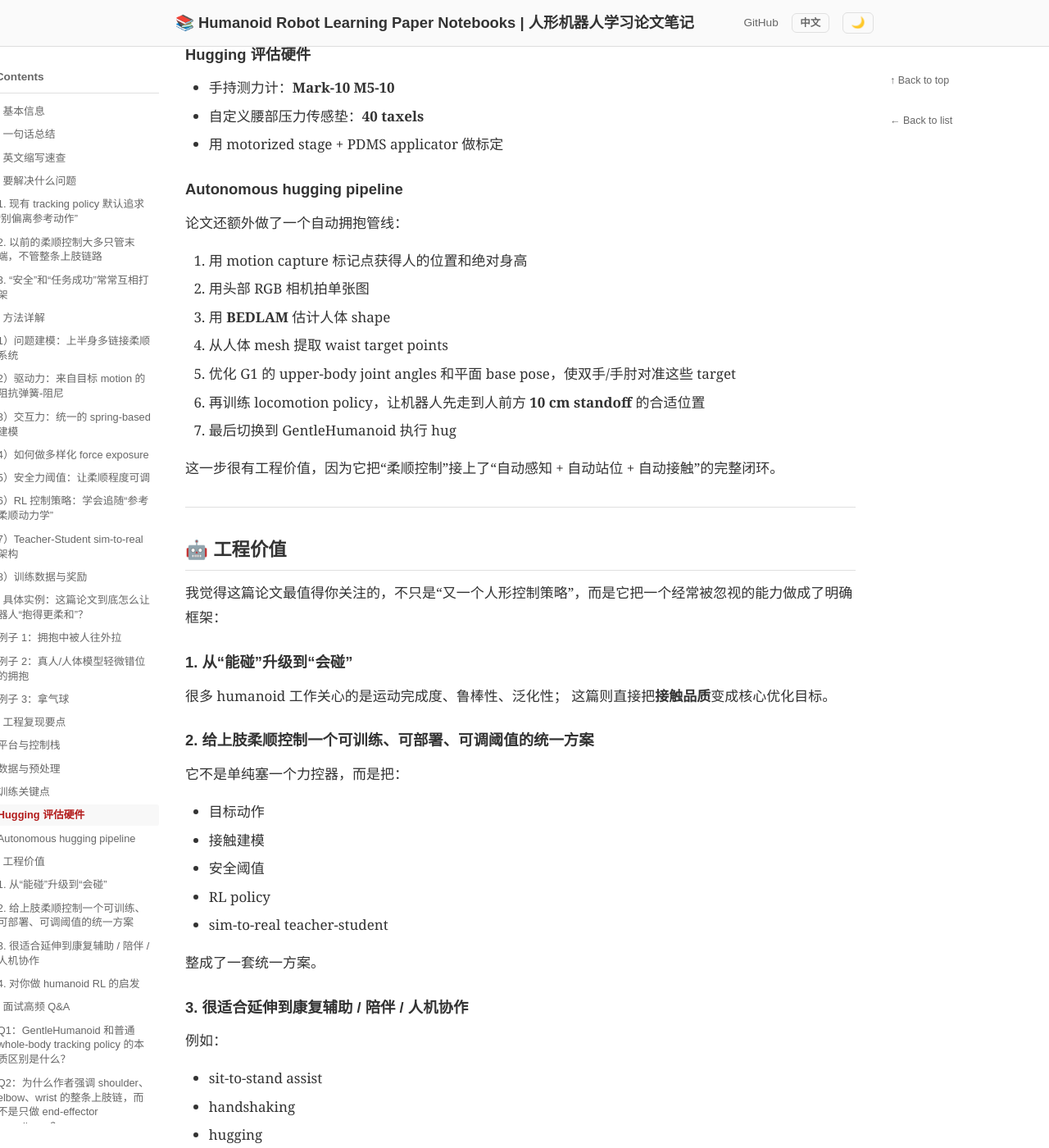
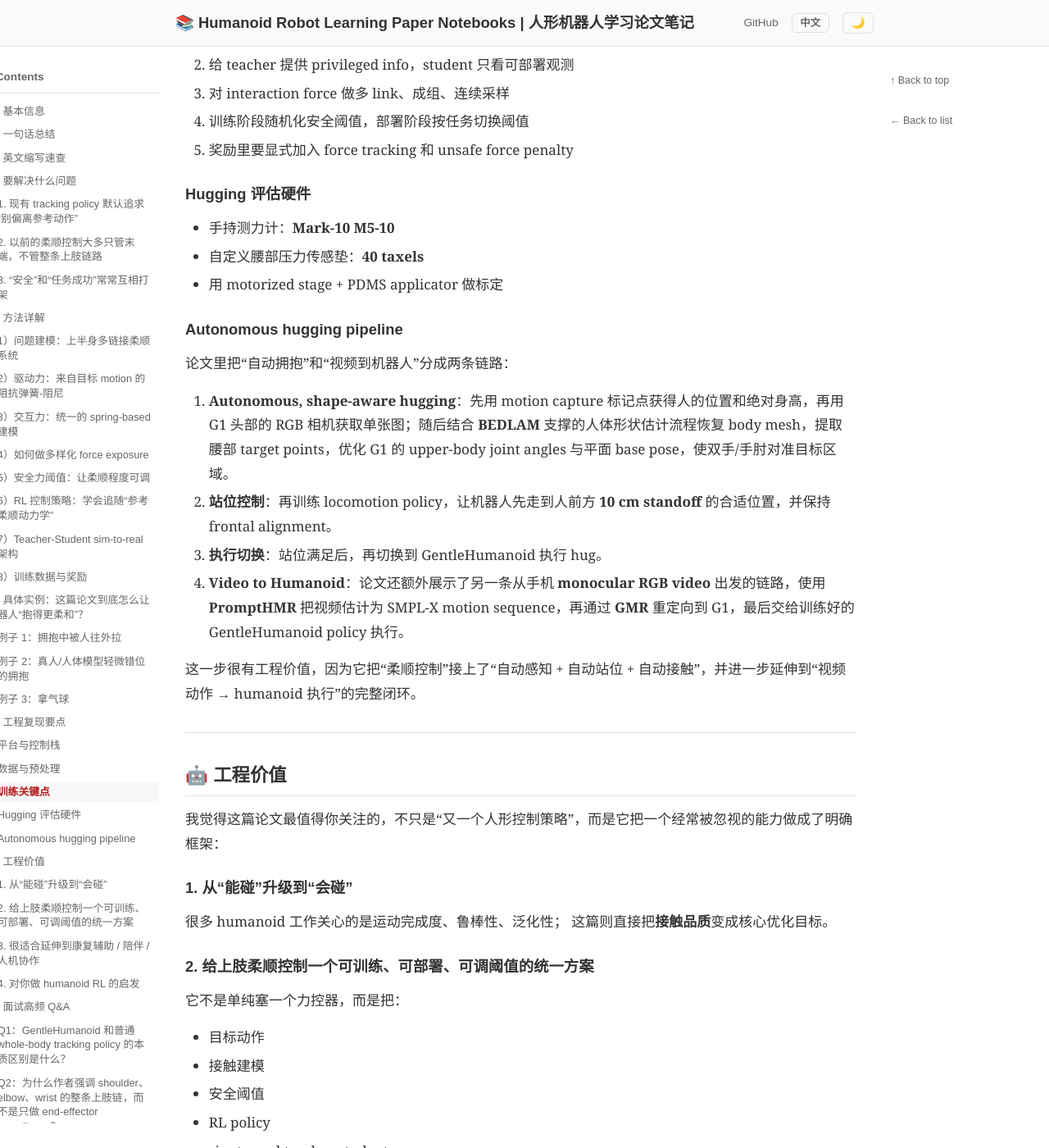
Before and after one commit to ImChong/Humanoid_Robot_Learning_Paper_Notebooks, a Jekyll site: the page built from papers/03_Loco-Manipulation_and_WBC/GentleHumanoid__Learning_Upper-body_Compliance_for_Contact-rich_Human_and_Object/GentleHumanoid__Learning_Upper-body_Compliance_for_Contact-rich_Human_and_Object.md, in a window 1280 px wide and 1400 px high, scrolled down 10616 px. Shown: the whole window at 82% size. Built offline with Jekyll 4.4.1, drawn with Linux system fonts in a browser that asks for light colours; some of the changed text lies outside the part shown.

Commit message:
fix: 修复 GentleHumanoid 卡片标题并对齐 HTML 版信息

```diff
--- a/_data/papers.json
+++ b/_data/papers.json
@@ -186,7 +186,8 @@
         "title": "GentleHumanoid: Learning Upper-body Compliance for Contact-rich Human and Object Interaction",
         "path": "papers/03_Loco-Manipulation_and_WBC/GentleHumanoid__Learning_Upper-body_Compliance_for_Contact-rich_Human_and_Object/GentleHumanoid__Learning_Upper-body_Compliance_for_Contact-rich_Human_and_Object.md",
         "url": "/papers/03_Loco-Manipulation_and_WBC/GentleHumanoid__Learning_Upper-body_Compliance_for_Contact-rich_Human_and_Object/GentleHumanoid__Learning_Upper-body_Compliance_for_Contact-rich_Human_and_Object.html",
-        "dir": "GentleHumanoid__Learning_Upper-body_Compliance_for_Contact-rich_Human_and_Object"
+        "dir": "GentleHumanoid__Learning_Upper-body_Compliance_for_Contact-rich_Human_and_Object",
+        "zhname": "GentleHumanoid：面向密集接触人机与物体交互的上半身柔顺学习"
       },
       {
         "title": "ULTRA: Unified Multimodal Control for Autonomous Humanoid Whole-Body Loco-Manipulation",
--- a/papers/03_Loco-Manipulation_and_WBC/GentleHumanoid__Learning_Upper-body_Compliance_for_Contact-rich_Human_and_Object/GentleHumanoid__Learning_Upper-body_Compliance_for_Contact-rich_Human_and_Object.md
+++ b/papers/03_Loco-Manipulation_and_WBC/GentleHumanoid__Learning_Upper-body_Compliance_for_Contact-rich_Human_and_Object/GentleHumanoid__Learning_Upper-body_Compliance_for_Contact-rich_Human_and_Object.md
@@ -2,6 +2,7 @@
 layout: paper
 paper_order: 14
 title: "GentleHumanoid: Learning Upper-body Compliance for Contact-rich Human and Object Interaction"
+zhname: "GentleHumanoid：面向密集接触人机与物体交互的上半身柔顺学习"
 category: "Loco-Manipulation and WBC"
 ---
 
@@ -49,7 +51,8 @@ GentleHumanoid 把**阻抗控制 + 全身 motion tracking RL**结合起来，让
 | **AMASS** | Archive of Motion Capture as Surface Shapes | 大规模人体动捕数据集 | 人类运动的大图书馆 |
 | **InterX** | Human-Human Interaction Dataset | 人-人交互数据集 | 专门收录接触互动动作的录像库 |
 | **LAFAN** | Lafayette Animation Dataset | 动作捕捉数据集 | 常见的全身动作素材库 |
-| **BEDLAM** | Body shape estimation method / dataset family used in paper | 单张图人体形状估计方法 | 看一张照片，估一个人的身材外形 |
+| **BEDLAM** | Benchmark / dataset for detailed human body shape & motion | 论文在自动拥抱管线里引用的人体形状数据/基准，用于支撑 body mesh 估计 | 像一个“真人体型与动作素材库”，帮助视觉模型学会从图像还原人体外形 |
+| **PromptHMR** | Promptable Human Mesh Recovery | 从单目 RGB 视频估计人体 SMPL-X 运动序列的方法 | 用手机视频恢复人的 3D 动作和身体网格的“视觉重建器” |
 | **RGB** | Red-Green-Blue | 普通彩色相机图像 | 手机拍照那种彩色画面 |
 | **Sim-to-Real** | Simulation to Reality | 仿真训练迁移到真机 | 游戏里练熟，再上真实赛场 |
 
@@ -327,16 +330,13 @@ $$x^{ref}_{t+1} = x^{ref}_t + \Delta t \cdot \dot{x}^{ref}_{t+1}$$
 - 用 motorized stage + PDMS applicator 做标定
 
 ### Autonomous hugging pipeline
-论文还额外做了一个自动拥抱管线：
-1. 用 motion capture 标记点获得人的位置和绝对身高
-2. 用头部 RGB 相机拍单张图
-3. 用 **BEDLAM** 估计人体 shape
-4. 从人体 mesh 提取 waist target points
-5. 优化 G1 的 upper-body joint angles 和平面 base pose，使双手/手肘对准这些 target
-6. 再训练 locomotion policy，让机器人先走到人前方 **10 cm standoff** 的合适位置
-7. 最后切换到 GentleHumanoid 执行 hug
+论文里把“自动拥抱”和“视频到机器人”分成两条链路：
+1. **Autonomous, shape-aware hugging**：先用 motion capture 标记点获得人的位置和绝对身高，再用 G1 头部的 RGB 相机获取单张图；随后结合 **BEDLAM** 支撑的人体形状估计流程恢复 body mesh，提取腰部 target points，优化 G1 的 upper-body joint angles 与平面 base pose，使双手/手肘对准目标区域。
+2. **站位控制**：再训练 locomotion policy，让机器人先走到人前方 **10 cm standoff** 的合适位置，并保持 frontal alignment。
+3. **执行切换**：站位满足后，再切换到 GentleHumanoid 执行 hug。
+4. **Video to Humanoid**：论文还额外展示了另一条从手机 **monocular RGB video** 出发的链路，使用 **PromptHMR** 把视频估计为 SMPL-X motion sequence，再通过 **GMR** 重定向到 G1，最后交给训练好的 GentleHumanoid policy 执行。
 
-这一步很有工程价值，因为它把“柔顺控制”接上了“自动感知 + 自动站位 + 自动接触”的完整闭环。
+这一步很有工程价值，因为它把“柔顺控制”接上了“自动感知 + 自动站位 + 自动接触”，并进一步延伸到“视频动作 → humanoid 执行”的完整闭环。
 
 ---
 
```
Also changed, not shown: other parts of papers/03_Loco-Manipulation_and_WBC/GentleHumanoid__Learning_Upper-body_Compliance_for_Contact-rich_Human_and_Object/GentleHumanoid__Learning_Upper-body_Compliance_for_Contact-rich_Human_and_Object.md (+1 -0 lines).
